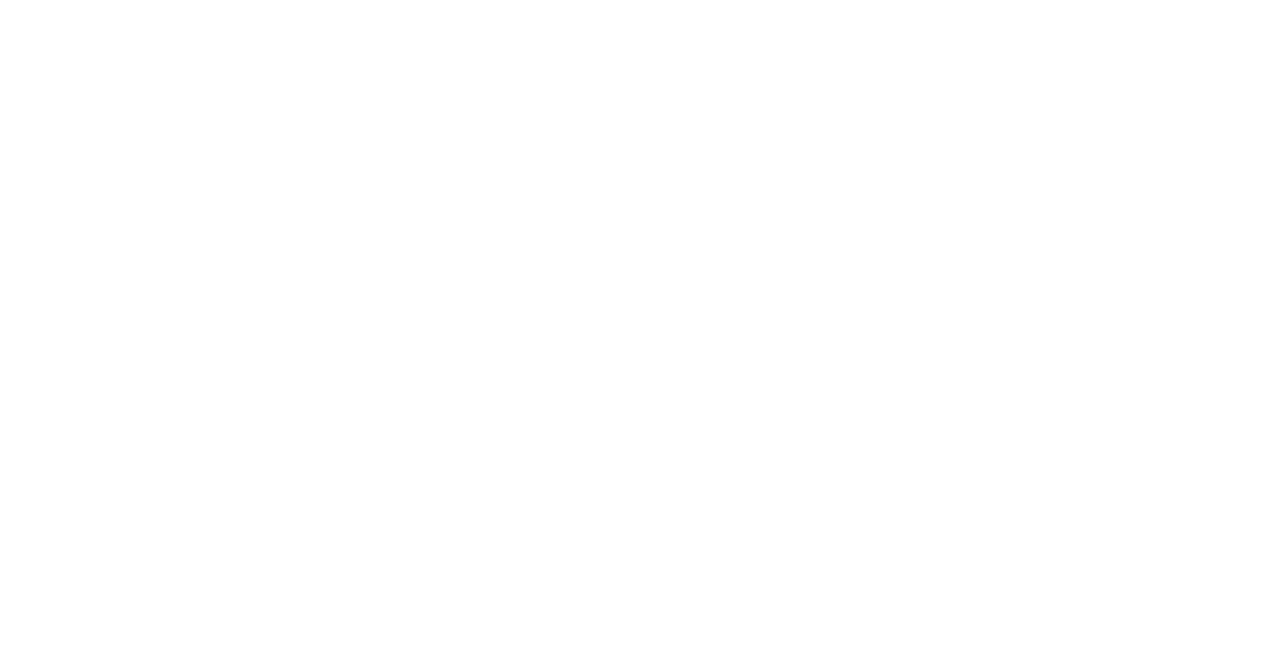
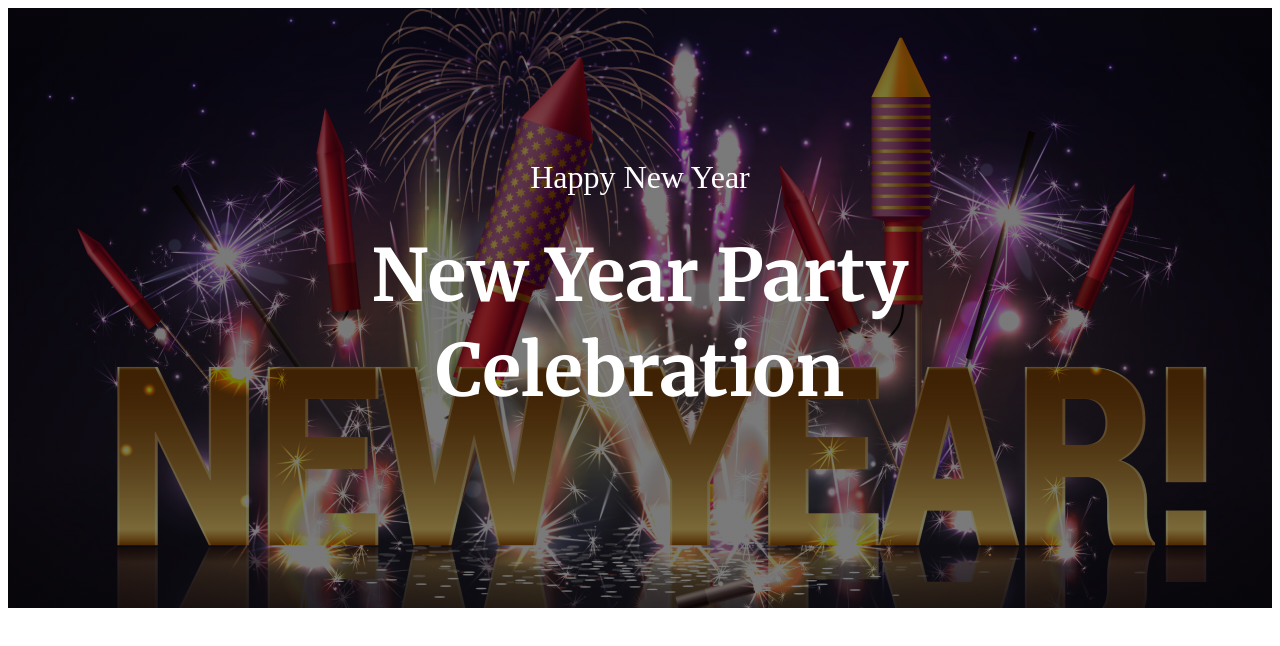
Before and after one commit to MI-KEYA/new-year-offer-repo, a plain HTML site: page index.html in a window 1280 px wide. Drawn offline with Linux system fonts and the light colour scheme.

Commit message:
added first page

```diff
--- a/index.html
+++ b/index.html
@@ -1,11 +1,27 @@
 <!DOCTYPE html>
 <html lang="en">
+
 <head>
     <meta charset="UTF-8">
     <meta name="viewport" content="width=device-width, initial-scale=1.0">
     <title>New Year Offers</title>
+    <link rel="stylesheet" href="style/offer.css">
 </head>
+
 <body>
+    <main>
+        <section id="welcome-page">
+            <div class="new-year-banner">
+                <p class="new-year-greeting">Happy New Year</p>
+                <h3 class="new-year-party">New Year Party Celebration</h3>
+            </div>
+        </section>
 
+
+    </main>
+    <footer>
+
+    </footer>
 </body>
+
 </html>
--- /dev/null
+++ b/style/offer.css
@@ -0,0 +1,33 @@
+@import url('https://fonts.googleapis.com/css2?family=Merriweather:ital,wght@0,300;0,400;0,700;0,900;1,300;1,400;1,700;1,900&family=Open+Sans:ital,wght@0,300..800;1,300..800&family=Work+Sans:ital,wght@0,100..900;1,100..900&display=swap');
+
+#welcome-page{
+    background: linear-gradient(180deg,
+    rgba(10, 10, 10, 0.736) -19.5%,
+    rgba(5, 5, 5, 0.532) 10%), url(../images/Banner\ Image.png);
+    background-size: cover;
+    height: 600px;
+    background-position: center;
+    display: flex;
+    align-items: center;
+    justify-content: center;
+
+}
+.new-year-banner{
+    width: 632px;
+}
+.new-year-greeting{
+    color: #FFFFFF;
+    font-size: 32px;
+    line-height: regular;
+    text-align: center;
+
+
+}
+.new-year-party{
+    margin-top: 16px;
+    color: #FFFFFF;
+    font-family: Merriweather;
+    font-size: 72px;
+    line-height: 95px;
+    text-align: center;
+}
```
Also changed, not shown: images/Banner Image.png (added), images/Ellipse 1.png (added), images/Group 44.png (added), images/Group 61.png (added), images/Group 70.png (added), images/Group 75.png (added), images/Group 96.png (added), images/New Year Photo.png (added), images/Rectangle 2.png (added), images/Rectangle 3.png (added), images/Rectangle 4.png (added), images/Rectangle 5.png (added), images/Rectangle 6.png (added), images/Rectangle 7.png (added), 1 more files, 1 other file.
